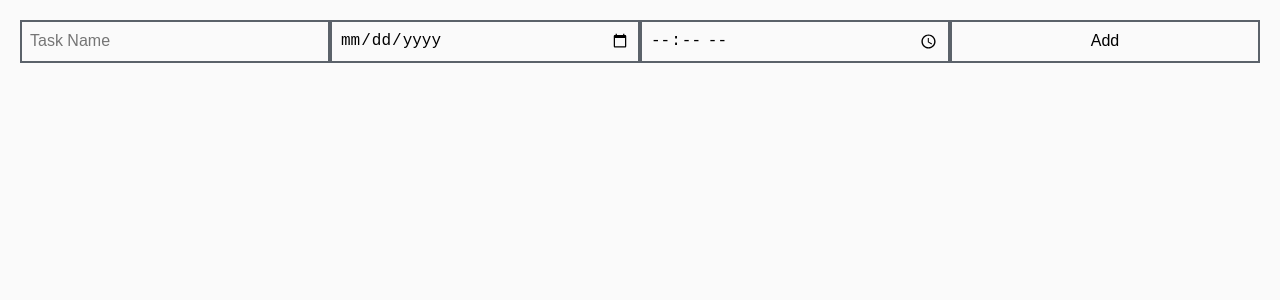
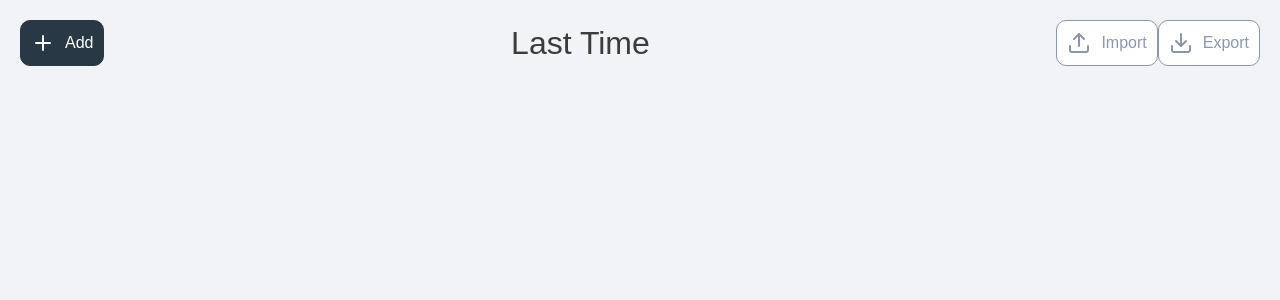
Before and after one commit to dobladov/last-time, a React (Vite) app: page / in a window 1280 px wide. Shown: the top 300 px of the page. Built offline with nearby package versions, Linux system fonts and the light colour scheme.

Commit message:
style: Refactor overall style of the app

```diff
--- a/package.json
+++ b/package.json
@@ -19,6 +19,7 @@
     "prop-types": "^15.7.2",
     "react": "^16.12.0",
     "react-dom": "^16.12.0",
+    "react-feather": "^2.0.3",
     "uuid": "^3.3.3"
   },
   "devDependencies": {
--- /dev/null
+++ b/src/AddDialog.js
@@ -0,0 +1,54 @@
+import React from 'react'
+import uuidv4 from 'uuid/v4'
+
+const AddDialog = ({ orderedTasks, addTask }) => {
+  console.log("asdads")
+  return (
+    <form className="add" onSubmit={(e) => {
+      e.preventDefault()
+      const formData = new FormData(e.target)
+      const name = formData.get('taskName')
+      const date = formData.get('date')
+      const time = formData.get('time')
+
+      const task = {
+        id: uuidv4(),
+        name: name
+      }
+
+      if (date && time) {
+        const [year, month, day] = date.split('-')
+        const [hours, minutes] = time.split(':')
+        task.date = new Date(year, month, day, hours, minutes)
+      } else if (!date && time) {
+        const date = new Date()
+        const [hours, minutes] = time.split(':')
+        task.date = new Date(date.getFullYear(), date.getMonth(), date.getDate(), hours, minutes)
+      } else if (date && !time) {
+        task.date = new Date(date)
+      } else {
+        task.date = new Date()
+      }
+
+      e.target.reset()
+      addTask(task)
+      // const newTasks = tasks.concat(task)
+      // this.setState({ tasks: newTasks }, () => {
+      //   localStorage.setItem('tasks', JSON.stringify(newTasks))
+      // })
+    }}>
+      <input required placeholder="Task Name" list="tasksList" id="taskName" name="taskName" />
+
+      <datalist id="tasksList">
+        {orderedTasks.map(task => <option key={task.id} value={task.name} />)}
+      </datalist>
+
+      <input type="date" name="date" id="date"/>
+      <input type="time" name="time" id="time"/>
+
+      <input type="submit" value="Add"/>
+    </form>
+  )
+}
+
+export default AddDialog
--- a/src/App.js
+++ b/src/App.js
@@ -1,20 +1,35 @@
 /** @jsx jsx */
-import { Component } from 'react'
+import { Component, useState } from 'react'
 import { render } from 'react-dom'
-import uuidv4 from 'uuid/v4'
 import { Global, css, jsx } from '@emotion/core'
 import { DateTime } from 'luxon'
 
 import globalStyles from './globalStyles'
 import DateDisplay from './DateDisplay'
+import AddDialog from './AddDialog'
+
+import { Plus, Upload, Download, Clock, Trash2 } from 'react-feather'
 
 const style = css`
   main {
     padding: 20px;
   }
 
+  .controls {
+    display: flex;
+    justify-content: space-between;
+    align-items: center;
+
+    & h1 {
+      display: inline-block;
+      margin: 0;
+      font-weight: 300;
+      font-size: 2rem;
+    }
+  }
+
   .task {
-    border: 2px solid #5b626a;
+    border: 1px solid #DCDEE0;
     margin-top: 20px;
     padding: 20px;
     display: flex;
@@ -22,6 +37,7 @@ const style = css`
     flex-wrap: wrap;
     align-items: center;
     position: relative;
+    background: white;
 
     .taskInfo {
       flex: 2 400px;
@@ -31,6 +47,7 @@ const style = css`
         padding: 0;
         margin: 0;
         display: inline-block;
+        font-weight: 400;
       }
 
       .taskFulldate {
@@ -52,8 +69,6 @@ const style = css`
     }
 
     .taskControls {
-      flex: 1 200px;
-
       text-align: center;
       input {
         margin-right: 5px;
@@ -68,14 +83,10 @@ const style = css`
       position: absolute;
       width: 100%;
       height: 5px;
-      /* border-top: 1px solid #5b626a; */
-      background-color: mediumspringgreen;
+      background: rgba(0, 0, 0, 0) linear-gradient(rgb(49, 182, 169) 0%, rgb(72, 190, 178) 100%) repeat scroll 0% 0%;
+
       left: 0;
       bottom: 0;
-    }
-
-    @media (min-width: 768px) {
-
     }
   }
 
@@ -115,12 +126,22 @@ class App extends Component {
   constructor (props) {
     super(props)
     this.state = {
+      showAddDialog: false,
       tasks: getTasks()
     }
+    this.addTask = this.addTask.bind(this)
+  }
+
+  addTask (task) {
+    const { tasks } = this.state
+    const newTasks = tasks.concat(task)
+    this.setState({ tasks: newTasks }, () => {
+      localStorage.setItem('tasks', JSON.stringify(newTasks))
+    })
   }
 
   render () {
-    const { tasks } = this.state
+    const { tasks, showAddDialog } = this.state
 
     const orderedTasks = orderTasks(tasks)
     const min = (orderedTasks.length && orderedTasks[0].date.getTime()) || 0
@@ -130,49 +151,41 @@ class App extends Component {
       <div className="wrapper" css={style}>
         <Global styles={globalStyles} />
         <main>
-          <form className="add" onSubmit={(e) => {
-            e.preventDefault()
-            const formData = new FormData(e.target)
-            const name = formData.get('taskName')
-            const date = formData.get('date')
-            const time = formData.get('time')
 
-            const task = {
-              id: uuidv4(),
-              name: name
-            }
+          <section className="controls">
+            <button
+              className="btn important"
+              onClick={() => {
+                this.setState({ showAddDialog: !showAddDialog })
+              }}
+            >
+              <Plus />
+              Add
+            </button>
+            <h1>Last Time</h1>
+            <div>
+              <button
+                className="btn"
+              >
+                <Upload />
+                Import
+              </button>
+              <button
+                className="btn"
+              >
+                <Download />
+                Export
+              </button>
+            </div>
+          </section>
 
-            if (date && time) {
-              const [year, month, day] = date.split('-')
-              const [hours, minutes] = time.split(':')
-              task.date = new Date(year, month, day, hours, minutes)
-            } else if (!date && time) {
-              const date = new Date()
-              const [hours, minutes] = time.split(':')
-              task.date = new Date(date.getFullYear(), date.getMonth(), date.getDate(), hours, minutes)
-            } else if (date && !time) {
-              task.date = new Date(date)
-            } else {
-              task.date = new Date()
-            }
+          {showAddDialog && (
+            <AddDialog
+              addTask={this.addTask}
+              orderedTasks={orderedTasks}
+            />
+          )}
 
-            e.target.reset()
-            const newTasks = tasks.concat(task)
-            this.setState({ tasks: newTasks }, () => {
-              localStorage.setItem('tasks', JSON.stringify(newTasks))
-            })
-          }}>
-            <input required placeholder="Task Name" list="tasksList" id="taskName" name="taskName" />
-
-            <datalist id="tasksList">
-              {orderedTasks.map(task => <option key={task.id} value={task.name} />)}
-            </datalist>
-
-            <input type="date" name="date" id="date"/>
-            <input type="time" name="time" id="time"/>
-
-            <input type="submit" value="Add"/>
-          </form>
           {orderedTasks.map(task => (
             <div key={task.id} className="task">
               <div className="taskInfo">
@@ -185,19 +198,22 @@ class App extends Component {
                 <DateDisplay date={task.date} />
               </div>
               <div className="taskControls">
-                <input
+                <button
+                  className="btn"
                   type="button"
-                  value="Delete"
                   onClick={() => {
                     const newTasks = tasks.filter(t => t.id !== task.id)
                     this.setState({ tasks: newTasks }, () => {
                       localStorage.setItem('tasks', JSON.stringify(newTasks))
                     })
                   }}
-                />
-                <input
+                >
+                  <Trash2 />
+                  Delete
+                </button>
+                <button
+                  className="btn"
                   type="button"
-                  value="Update"
                   onClick={() => {
                     const newTasks = tasks.map(t => {
                       if (t.id === task.id) {
@@ -210,7 +226,10 @@ class App extends Component {
                       localStorage.setItem('tasks', JSON.stringify(newTasks))
                     })
                   }}
-                />
+                >
+                  <Clock />
+                  Update
+                </button>
               </div>
               <div className="taksPercentage" style={{ width: `${calculatePercentage(task.date.getTime(), min, max, 100, 0)}%` }} />
             </div>
--- a/src/globalStyles.js
+++ b/src/globalStyles.js
@@ -12,7 +12,7 @@ const globalStyles = css`
   body {
     margin: 0;
     padding: 0;
-    background-color: #fafafa;
+    background-color: #F1F3F6;
     font-size: 16px;
     font-family: futura-pt, sans-serif, sans-serif;
     color: #3c3c3c;
@@ -26,12 +26,42 @@ const globalStyles = css`
     border-radius: 0;
     outline: none;
     font-size: 100%;
+    background: white;
+    border: 1px solid #8997AE;
+    color: #8997AE;
 
     &:hover {
       background-color: #5b626a;
       color: #fafafa;
     }
   }
+
+  .btn {
+    color: #8997AE;
+    font-weight: bold;
+    border: none;
+    display: inline-flex;
+    align-items: center;
+    background: white;
+    border: 1px solid #8997AE;
+    padding: 10px;
+    border-radius: 10px;
+    font-weight: 500;
+
+    & > svg {
+      margin-right: 10px;
+    }
+
+    &.important {
+      border: 1px solid rgb(41, 56, 69);
+      color: white;
+      background-color: rgb(41, 56, 69);
+
+      &:hover {
+        background-color: #25313D;
+      }
+    }
+  }
 `
 
 export default globalStyles
```
Also changed, not shown: 1 other file (tests, documents, lock files or other folders).
